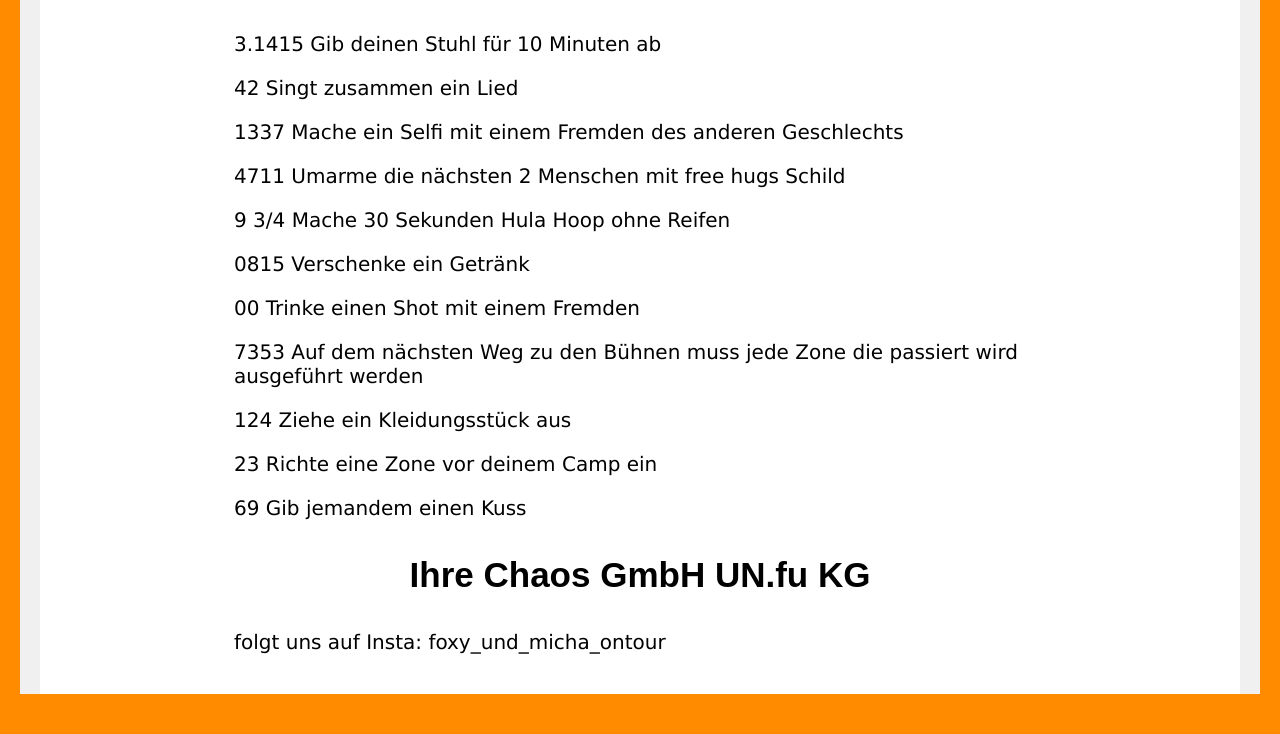
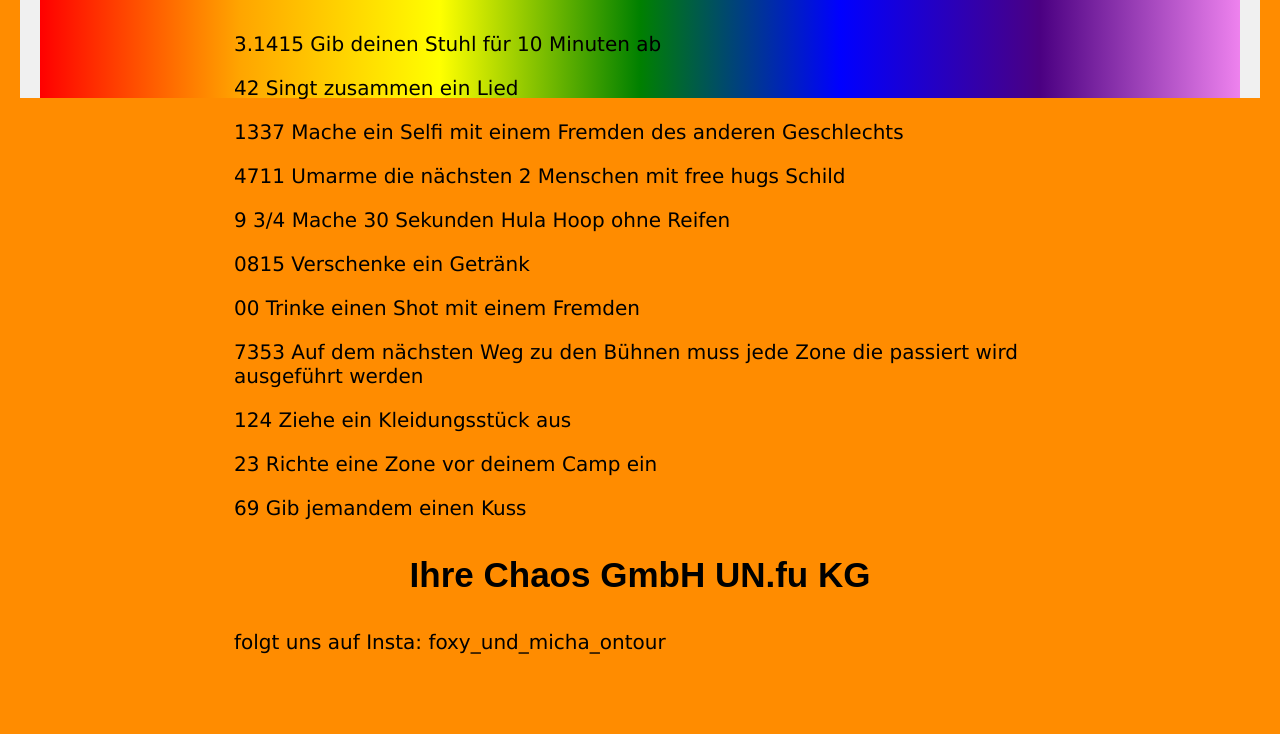
Before and after one commit to Slawambaploetz/amazing_website, a plain HTML site: page index.html in a window 1280 px wide. Shown: the part 262-996 px from the top of the page. After the commit the page ends 916 px from the top, so only its background shows below. Drawn offline with Linux system fonts and the light colour scheme.

Commit message:
Update index.html

```diff
--- a/index.html
+++ b/index.html
@@ -38,7 +38,7 @@
         </div>
 
         <!-- Main Content -->
-        <div class="main-content">
+        <div id="rainbow" class="main-content">
             <!-- Your main content goes here -->
             <h1>13 unglaublich willkürliche Ungerechtigkeiten</h1>
             <p>3.1415 Gib deinen Stuhl für 10 Minuten ab</p>
```
